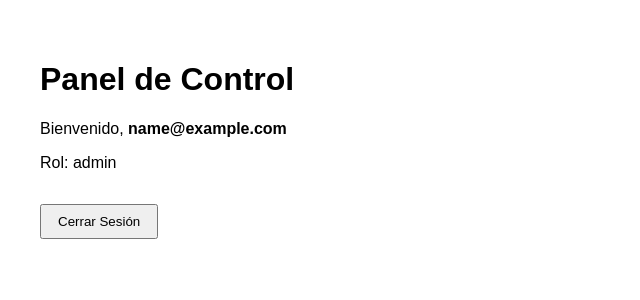
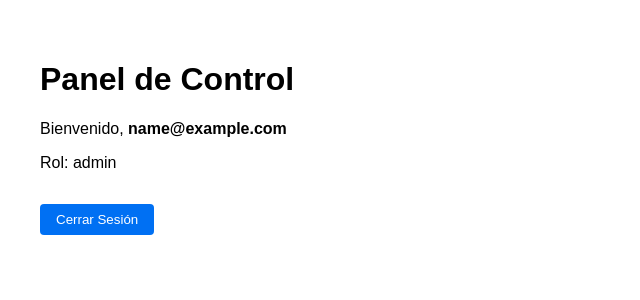
Before and after one commit to IsraelRomeroCastellanos/plataforma-cumplimiento-mvp, a Next.js app in the folder frontend/: page /dashboard in a window 1280 px wide. Shown: the top 300 px of the page, without its empty margins (0-640 px from the left). Built offline with nearby package versions, Linux system fonts and the light colour scheme; sample sign-in values are in the browser's storage.

Commit message:
fix: dashboard.tsx en UTF-8 válido

```diff
--- a/frontend/pages/dashboard.tsx
+++ b/frontend/pages/dashboard.tsx
@@ -3,7 +3,7 @@ import { useEffect, useState } from 'react';
 import { useRouter } from 'next/router';
 
 export default function Dashboard() {
-  const [user, setUser] = useState<any>(null);
+  const [user, setUser] = useState(null);
   const router = useRouter();
 
   useEffect(() => {
@@ -15,7 +15,11 @@ export default function Dashboard() {
       return;
     }
 
-    setUser(JSON.parse(userData));
+    try {
+      setUser(JSON.parse(userData));
+    } catch (e) {
+      router.push('/login');
+    }
   }, [router]);
 
   const handleLogout = () => {
@@ -24,7 +28,9 @@ export default function Dashboard() {
     router.push('/login');
   };
 
-  if (!user) return <div>Cargando...</div>;
+  if (!user) {
+    return <div>Cargando...</div>;
+  }
 
   return (
     <div style={{ padding: '2rem', fontFamily: 'sans-serif' }}>
@@ -32,7 +38,18 @@ export default function Dashboard() {
       <p>Bienvenido, <strong>{user.email}</strong></p>
       <p>Rol: {user.role}</p>
       {user.empresaId && <p>Empresa ID: {user.empresaId}</p>}
-      <button onClick={handleLogout} style={{ marginTop: '1rem', padding: '0.5rem 1rem' }}>
+      <button
+        onClick={handleLogout}
+        style={{
+          marginTop: '1rem',
+          padding: '0.5rem 1rem',
+          backgroundColor: '#0070f3',
+          color: 'white',
+          border: 'none',
+          borderRadius: '4px',
+          cursor: 'pointer'
+        }}
+      >
         Cerrar Sesión
       </button>
     </div>
```
